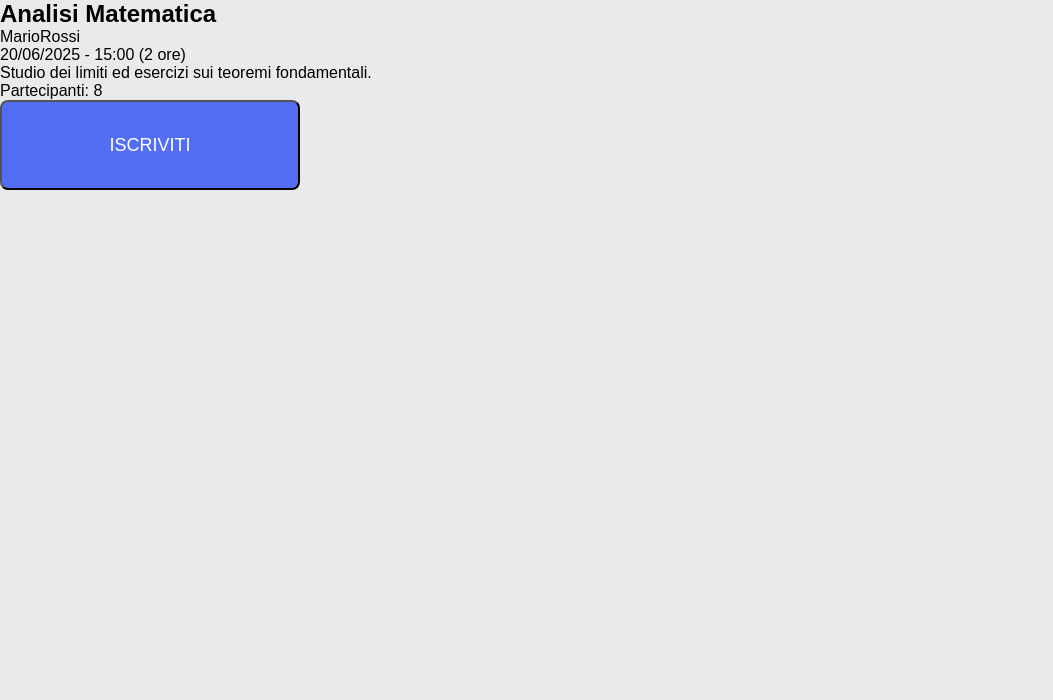
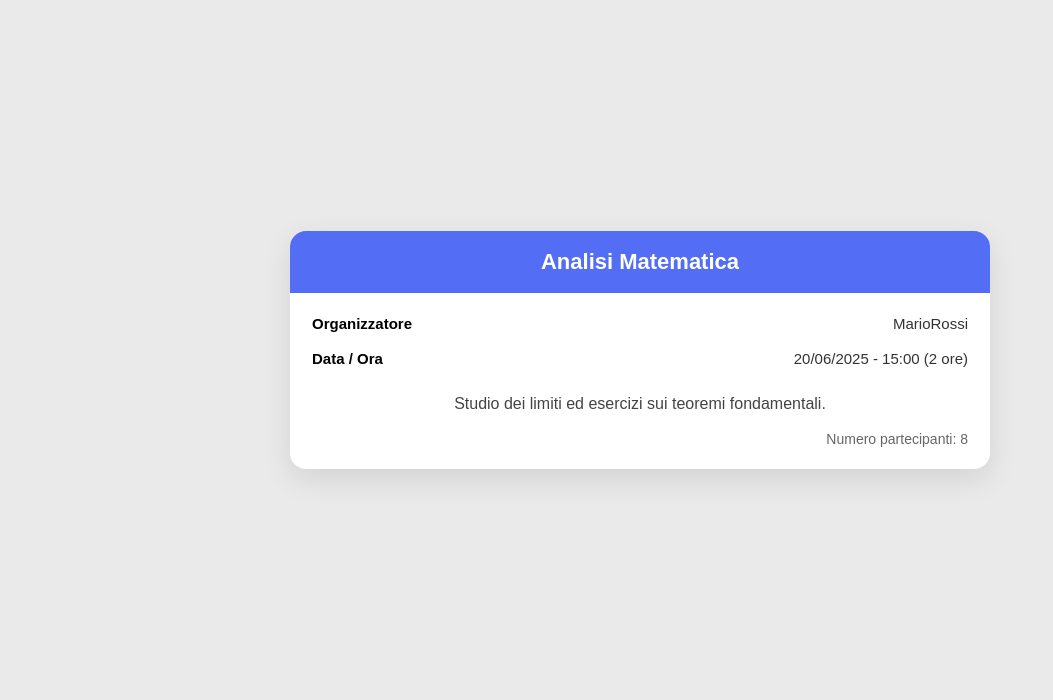
Before and after one commit to simonecapacci/progettowebs, a PHP site: page /php/info_gruppo.php in a window 1280 px wide. Shown: the part 100-800 px from the top of the page, without its empty margins (0-1053 px from the left). Run offline with PHP 8.4, Linux system fonts and the light colour scheme.

Commit message:
Sistemoato info-gruppi

```diff
--- a/studytogether/css/style.css
+++ b/studytogether/css/style.css
@@ -381,3 +381,82 @@ body.create-page .create-box button:hover {
         order: -1;
     }
 }
+
+.group-layout{
+    min-height: calc(100vh - 100px);
+    display:flex;
+    justify-content:center;
+    align-items:center;
+    padding:40px;
+}
+
+/* CARD CENTRATA */
+.group-card{
+    width: 700px;
+    background:white;
+    border-radius:16px;
+    box-shadow: 0 10px 30px rgba(0,0,0,0.1);
+    overflow:hidden;
+}
+
+/* HEADER BLU */
+.group-card-head{
+    background:#536df5;
+    color:white;
+    text-align:center;
+    padding:18px;
+}
+
+.group-card-head h2{
+    font-size:22px;
+}
+
+/* BODY */
+.group-card-body{
+    padding:22px;
+    display:flex;
+    flex-direction:column;
+    gap:18px;
+}
+
+/* RIGHE 2 COLONNE */
+.row{
+    display:flex;
+    justify-content:space-between;
+    font-size:15px;
+}
+
+.label{
+    font-weight:bold;
+}
+
+.value{
+    color:#333;
+}
+
+/* DESCRIZIONE CENTRATA */
+.description{
+    text-align:center;
+    margin-top:10px;
+    color:#444;
+}
+
+/* PARTICIPANTI IN BASSO DESTRA */
+.participants{
+    text-align:right;
+    font-size:14px;
+    color:#666;
+}
+
+/* BOTTONE */
+form{
+    display:flex;
+    justify-content:center;
+    margin-top:20px;
+}
+
+.home-button{
+    width:200px;
+    height:55px;
+    border-radius:10px;
+}
--- a/studytogether/php/info_gruppo.php
+++ b/studytogether/php/info_gruppo.php
@@ -27,40 +27,39 @@ $group = [
     </header>
 
     <main class="group-layout">
+
         <section class="group-card">
 
-            <h2>
-                <?php echo htmlspecialchars($group['materia']); ?>
-            </h2>
+            <div class="group-card-head">
+                <h2><?php echo htmlspecialchars($group['materia']); ?></h2>
+            </div>
 
-            <p class="group-organizer">
-                <?php echo htmlspecialchars($group['organizzatore']); ?>
-            </p>
+            <div class="group-card-body">
 
-            <p class="group-date">
-                <?php echo $group['data']; ?>
-                -
-                <?php echo $group['ora']; ?>
-                (<?php echo $group['durata']; ?>)
-            </p>
+                <div class="row">
+                    <span class="label">Organizzatore</span>
+                    <span class="value"><?php echo htmlspecialchars($group['organizzatore']); ?></span>
+                </div>
 
-            <p class="group-description">
-                <?php echo htmlspecialchars($group['descrizione']); ?>
-            </p>
+                <div class="row">
+                    <span class="label">Data / Ora</span>
+                    <span class="value">
+                        <?php echo $group['data']; ?> - <?php echo $group['ora']; ?>
+                        (<?php echo $group['durata']; ?>)
+                    </span>
+                </div>
 
-            <p class="group-members">
-                Partecipanti: <?php echo $group['partecipanti']; ?>
-            </p>
+                <div class="description">
+                    <?php echo htmlspecialchars($group['descrizione']); ?>
+                </div>
 
+                <div class="participants">
+                    Numero partecipanti: <?php echo $group['partecipanti']; ?>
+                </div>
 
+            </div>
 
         </section>
-
-        <form action="iscriviti.php" method="post">
-            <button class="home-button">
-                ISCRIVITI
-            </button>
-        </form>
 
     </main>
 </body>
```
